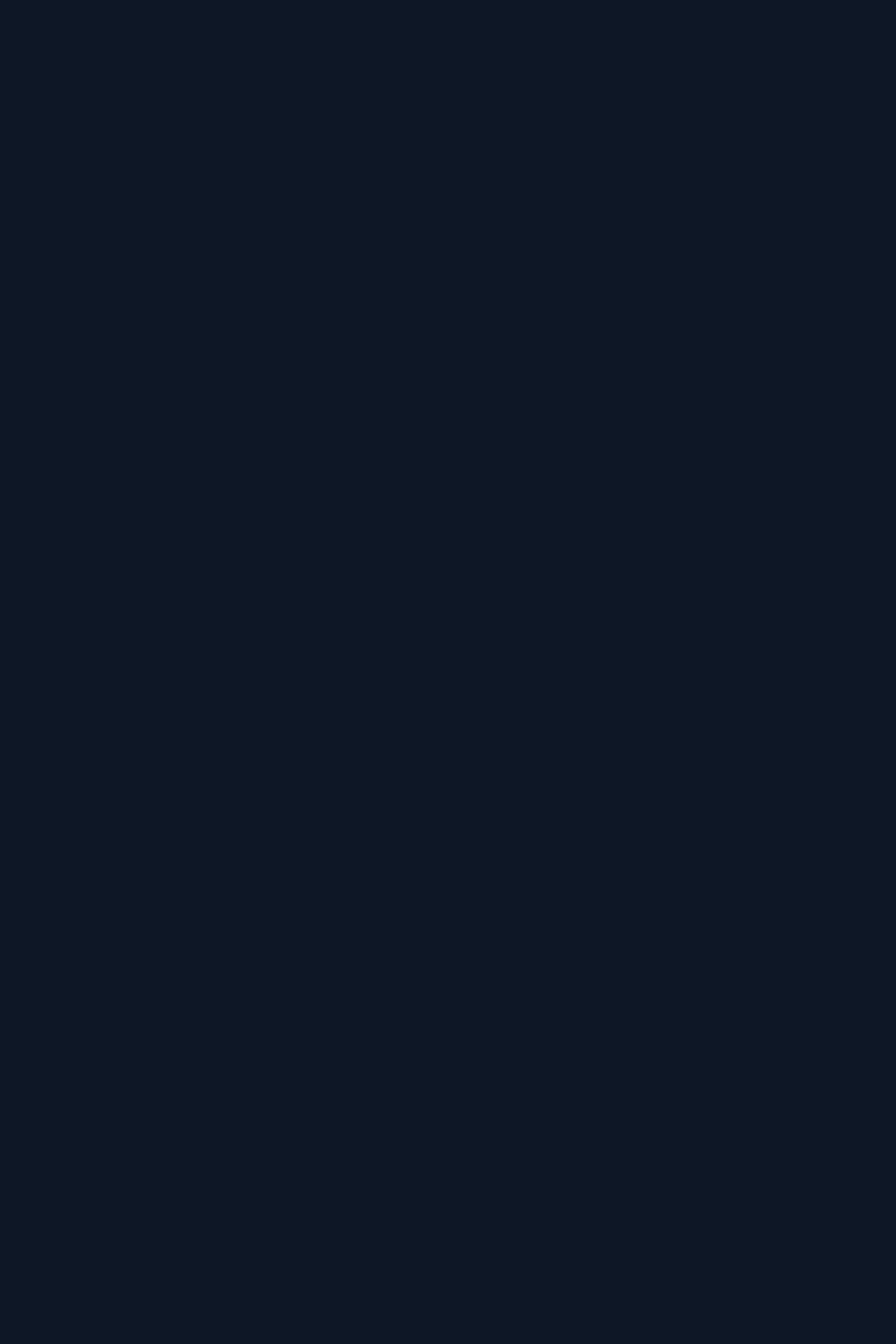
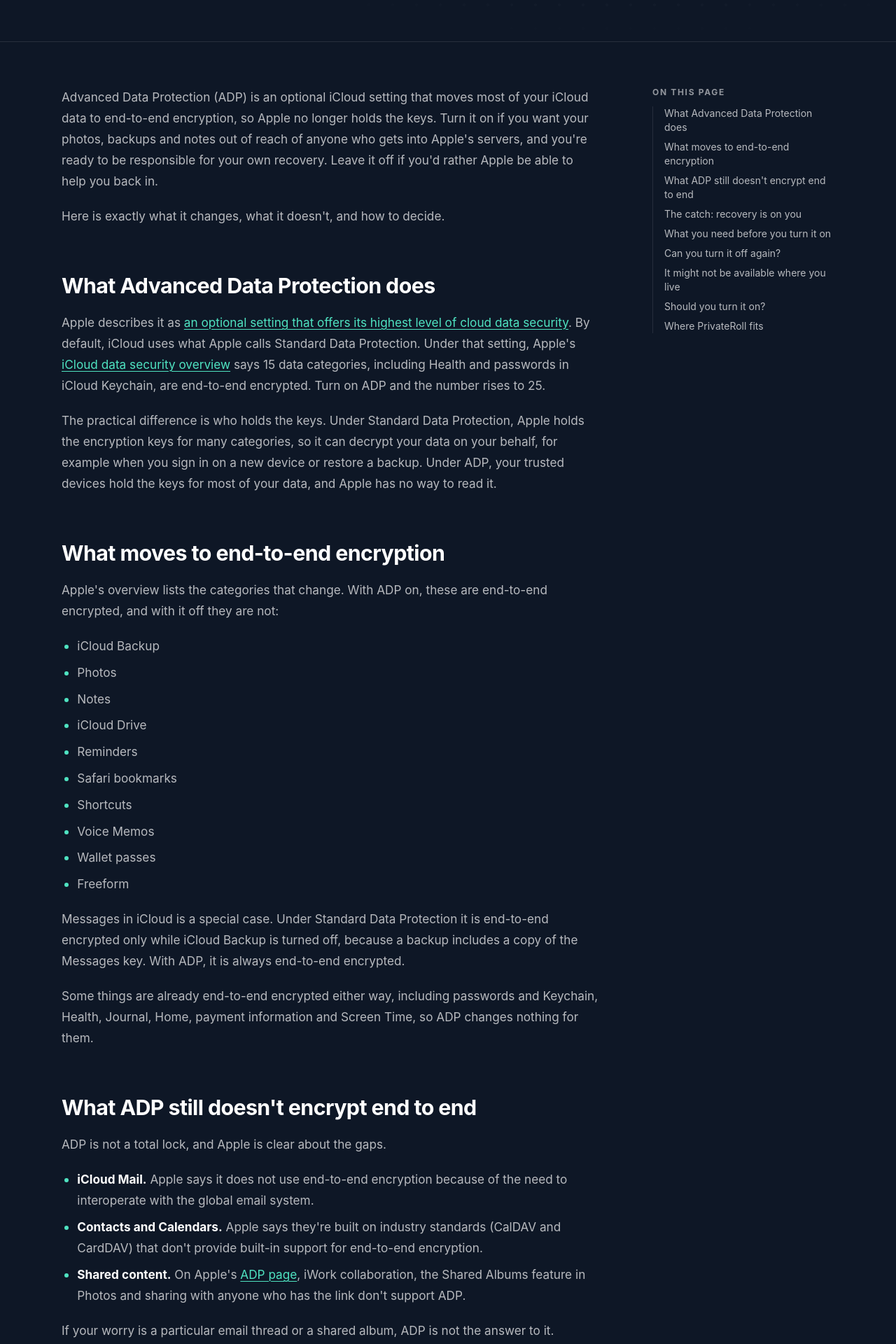
Before and after one commit to AryanKuAg/mobile_vault_web, a Next.js app: page /blog/advanced-data-protection-icloud-explained in a window 1280 px wide. Before the commit this address had no page. Shown: the part 520-2440 px from the top of the page at 70% size. Before the commit the page ends 800 px from the top, so only its background shows below. Built offline with nearby package versions, Linux system fonts and the light colour scheme.

Commit message:
blog: Advanced Data Protection for iCloud: Turn It On?
Backlog item: advanced data protection on or off. No Search Console data yet.

Co-Authored-By: Claude Sonnet 5.5 <noreply@anthropic.com>
Claude-Session: https://claude.ai/code/session_013x9xhLMRYpWzHYYEDtt3xW

```diff
--- /dev/null
+++ b/content/blog/advanced-data-protection-icloud-explained.ts
@@ -0,0 +1,121 @@
+import type { BlogPost } from "./index";
+
+export const post: BlogPost = {
+  slug: "advanced-data-protection-icloud-explained",
+  title: "Advanced Data Protection for iCloud: Turn It On?",
+  description:
+    "What Advanced Data Protection changes in iCloud, what it still leaves unencrypted, the recovery risk, and who should turn it on or leave it off.",
+  category: "Security",
+  published: "2026-10-30",
+  author: "surya-narayanan",
+  related: ["/guides/what-is-zero-knowledge-encryption", "/guides/where-do-hidden-photos-go-icloud", "/scenarios/selling-or-trading-in-my-iphone"],
+  body: `
+Advanced Data Protection (ADP) is an optional iCloud setting that moves most of your iCloud data to end-to-end encryption, so Apple no longer holds the keys. Turn it on if you want your photos, backups and notes out of reach of anyone who gets into Apple's servers, and you're ready to be responsible for your own recovery. Leave it off if you'd rather Apple be able to help you back in.
+
+Here is exactly what it changes, what it doesn't, and how to decide.
+
+## What Advanced Data Protection does
+
+Apple describes it as [an optional setting that offers its highest level of cloud data security](https://support.apple.com/en-us/108756). By default, iCloud uses what Apple calls Standard Data Protection. Under that setting, Apple's [iCloud data security overview](https://support.apple.com/en-us/102651) says 15 data categories, including Health and passwords in iCloud Keychain, are end-to-end encrypted. Turn on ADP and the number rises to 25.
+
+The practical difference is who holds the keys. Under Standard Data Protection, Apple holds the encryption keys for many categories, so it can decrypt your data on your behalf, for example when you sign in on a new device or restore a backup. Under ADP, your trusted devices hold the keys for most of your data, and Apple has no way to read it.
+
+## What moves to end-to-end encryption
+
+Apple's overview lists the categories that change. With ADP on, these are end-to-end encrypted, and with it off they are not:
+
+- iCloud Backup
+- Photos
+- Notes
+- iCloud Drive
+- Reminders
+- Safari bookmarks
+- Shortcuts
+- Voice Memos
+- Wallet passes
+- Freeform
+
+Messages in iCloud is a special case. Under Standard Data Protection it is end-to-end encrypted only while iCloud Backup is turned off, because a backup includes a copy of the Messages key. With ADP, it is always end-to-end encrypted.
+
+Some things are already end-to-end encrypted either way, including passwords and Keychain, Health, Journal, Home, payment information and Screen Time, so ADP changes nothing for them.
+
+## What ADP still doesn't encrypt end to end
+
+ADP is not a total lock, and Apple is clear about the gaps.
+
+- **iCloud Mail.** Apple says it does not use end-to-end encryption because of the need to interoperate with the global email system.
+- **Contacts and Calendars.** Apple says they're built on industry standards (CalDAV and CardDAV) that don't provide built-in support for end-to-end encryption.
+- **Shared content.** On Apple's [ADP page](https://support.apple.com/en-us/108756), iWork collaboration, the Shared Albums feature in Photos and sharing with anyone who has the link don't support ADP.
+
+If your worry is a particular email thread or a shared album, ADP is not the answer to it.
+
+## The catch: recovery is on you
+
+This is the part to read before you tap anything. Apple says that if you lose access to your account, it will not have the encryption keys to help you recover ADP-protected data. Recovery then depends on your device passcode or password, a recovery contact, or a recovery key.
+
+Before you can turn ADP on, you're prompted to set up at least one alternative recovery method:
+
+1. **A recovery contact:** someone you trust who can help you regain access.
+2. **A recovery key:** a 28-character code you keep yourself. Apple says it's used together with a trusted phone number and an Apple device.
+
+If you pick a recovery key, treat it like the key to a safe. Print it, store it somewhere you won't lose it, and don't keep the only copy in the iCloud account it protects. It's the same trade-off we describe in our plain-English guide to [zero-knowledge encryption](/guides/what-is-zero-knowledge-encryption): nobody can help you back in, including the company.
+
+## What you need before you turn it on
+
+Per Apple's [requirements](https://support.apple.com/en-us/108756):
+
+- An Apple Account with two-factor authentication, and a passcode or password set on your device.
+- Software at least iOS 16.2, iPadOS 16.2 or macOS 13.1 on every device signed in to your account.
+- At least one recovery method, as above.
+
+That device rule has a side effect. While ADP is on, you can only sign in to your Apple Account on devices that meet the requirements, so an old iPad you never updated can get in the way. Apple suggests removing a device that blocks activation from your device list and trying again. Managed Apple Accounts and child accounts aren't eligible.
+
+To turn it on, open **Settings → [your name] → iCloud → Advanced Data Protection → Turn On**. Turning it on for one device turns it on for the whole account.
+
+## Can you turn it off again?
+
+Yes, at any time. Apple says your device uploads the keys that are needed to Apple, and your account goes back to Standard Data Protection. So the choice isn't permanent, which is a good reason to try it if you're unsure.
+
+## It might not be available where you live
+
+In the United Kingdom, Apple says in its [support notice](https://support.apple.com/122234) that it can no longer offer ADP to new users: people there who haven't already enabled it no longer have the option. Apple adds that it can't disable the setting automatically for existing UK users, who will be given a period of time to turn it off themselves to keep using iCloud. If you're in the UK, check Apple's page for the latest.
+
+## Should you turn it on?
+
+It's a good fit if:
+
+- you keep sensitive photos, documents or notes in iCloud, and you don't want Apple or a data breach at Apple to be able to expose them
+- you're comfortable keeping a recovery key or naming a recovery contact
+- every device on your account runs current software
+
+Leave it off, or think twice, if:
+
+- you often lose passcodes and would rather Apple could help you recover your account
+- you rely on an old device that can't update
+- what you need protected is mostly email, contacts or shared albums, which ADP doesn't cover
+
+ADP protects your data in the cloud. It does nothing about the person holding your unlocked phone: your photos, Notes and anything else on screen are visible once the phone is open. For that, the lock on your device matters more, as our guide to [where hidden photos go in iCloud](/guides/where-do-hidden-photos-go-icloud) explains.
+
+## Where PrivateRoll fits
+
+We make PrivateRoll, and it takes a different approach: instead of encrypting a cloud copy, it keeps nothing in the cloud. Per our [security architecture](/features/security-architecture), vaults are excluded from iCloud and computer backups, and PrivateRoll has no servers, so those files exist on one device only. That also means they can't be restored if the device is lost, reset or replaced. ADP covers what you choose to sync, while a vault covers the photos you decide should never leave your phone. Many people sensibly use both.
+`,
+  faq: [
+    {
+      q: "Is Advanced Data Protection worth turning on?",
+      a: "It is if you keep sensitive photos, backups or notes in iCloud and you're comfortable managing your own recovery with a recovery contact or recovery key. If you'd rather Apple could help you regain access, Standard Data Protection suits you better.",
+    },
+    {
+      q: "What happens if I lose access with Advanced Data Protection on?",
+      a: "Apple doesn't hold the keys, so it can't recover your end-to-end encrypted data. Recovery depends on your device passcode or password, a recovery contact or your recovery key.",
+    },
+    {
+      q: "Does Advanced Data Protection encrypt iCloud Mail, Contacts and Calendars?",
+      a: "No. Apple says iCloud Mail needs to interoperate with the global email system, and Contacts and Calendars use standards without built-in end-to-end encryption.",
+    },
+    {
+      q: "Can I turn Advanced Data Protection off?",
+      a: "Yes, at any time. Your device uploads the keys that are needed to Apple and your account returns to Standard Data Protection.",
+    },
+  ],
+};
--- a/content/blog/index.ts
+++ b/content/blog/index.ts
@@ -1,4 +1,5 @@
 import type { Article } from "@/content/guides";
+import { post as advancedDataProtectionIcloudExplained } from "./advanced-data-protection-icloud-explained";
 import { post as stolenDeviceProtectionIphoneExplained } from "./stolen-device-protection-iphone-explained";
 import { post as howToHideAppsOnIphone } from "./how-to-hide-apps-on-iphone";
 import { post as howToPermanentlyDeletePhotosIphone } from "./how-to-permanently-delete-photos-iphone";
@@ -33,7 +34,7 @@ export type BlogPost = Omit<Article, "updated" | "readMinutes" | "related" | "ca
 };
 
 // Newest first. A new post goes in this list, imported like the one above.
-export const posts: BlogPost[] = [stolenDeviceProtectionIphoneExplained, howToLockAnAlbumOnIphone, howToHideAppsOnIphone, howToSeeHiddenPhotosOnIphone, howToPermanentlyDeletePhotosIphone, recentlyDeletedPhotosIphoneExplained].sort((a, b) => b.published.localeCompare(a.published));
+export const posts: BlogPost[] = [advancedDataProtectionIcloudExplained, stolenDeviceProtectionIphoneExplained, howToLockAnAlbumOnIphone, howToHideAppsOnIphone, howToSeeHiddenPhotosOnIphone, howToPermanentlyDeletePhotosIphone, recentlyDeletedPhotosIphoneExplained].sort((a, b) => b.published.localeCompare(a.published));
 
 export const postPath = (slug: string) => `/blog/${slug}`;
 export const getPost = (slug: string) => posts.find((p) => p.slug === slug);
--- a/content/guides.ts
+++ b/content/guides.ts
@@ -379,7 +379,7 @@ Every device signed in to your Apple account with iCloud Photos turned on: your
 
 ## How it's encrypted in iCloud
 
-With **Standard Data Protection**, iCloud Photos is encrypted, but Apple holds the keys. With **Advanced Data Protection** turned on, Photos becomes end-to-end encrypted and only your devices hold the keys. To turn it on, go to **Settings → [your name] → iCloud → Advanced Data Protection**.
+With **Standard Data Protection**, iCloud Photos is encrypted, but Apple holds the keys. With **Advanced Data Protection** turned on, Photos becomes end-to-end encrypted and only your devices hold the keys. To turn it on, go to **Settings → [your name] → iCloud → Advanced Data Protection**. Our post on [whether to turn Advanced Data Protection on](/blog/advanced-data-protection-icloud-explained) covers what it leaves unencrypted and the recovery risk.
 
 ## Keeping hidden photos off shared devices
 
--- a/seo/backlog.md
+++ b/seo/backlog.md
@@ -7,7 +7,7 @@ When Search Console has nothing better (rule 3 in `seo/ROUTINE.md`), the daily r
 - [x] **What Recently Deleted really deletes, and when** "recently deleted photos iphone", "recovery", "disappeared" · Explainer
 - [x] **How to lock an album on iPhone (and why you can't, quite)** "how to lock an album on iphone photos", "password lock an album" · How-to · link /guides/hidden-album-vs-photo-vault
 - [x] **Stolen Device Protection on iPhone, explained** "stolen device protection iphone", "is turned on", "greyed out" · Security
-- [ ] **Advanced Data Protection for iCloud: should you turn it on?** "advanced data protection on or off", "iphone reddit" · Security · link /guides/what-is-zero-knowledge-encryption
+- [x] **Advanced Data Protection for iCloud: should you turn it on?** "advanced data protection on or off", "iphone reddit" · Security · link /guides/what-is-zero-knowledge-encryption
 - [ ] **How to hide text messages on iPhone** "how to hide text messages on iphone without deleting them", "lock screen" · How-to
 - [ ] **Safety Check on iPhone: what it does and when to use it** "safety check iphone", "settings" · Security · link /scenarios/controlling-relationship-phone-safety (careful: safety topic)
 - [ ] **AirDrop "Contacts Only" vs "Everyone for 10 Minutes"** "airdrop contacts only vs everyone", "meaning" · Explainer
--- a/seo/log.md
+++ b/seo/log.md
@@ -1,6 +1,10 @@
 # What the daily runs did
 
 Newest first, one line per change: the date, what kind of change, the page, what prompted it, and why. Runs read this so they don't repeat a topic or refresh the same page twice within 14 days.
+
+## 2026-10-30
+
+- 2026-10-30 | new | /blog/advanced-data-protection-icloud-explained | backlog: "advanced data protection on or off" | No Search Console data yet; next backlog item, covers what ADP encrypts, what it leaves out, recovery risk and UK availability, linked from the where-do-hidden-photos-go-icloud guide
 
 ## 2026-10-29
 
```
